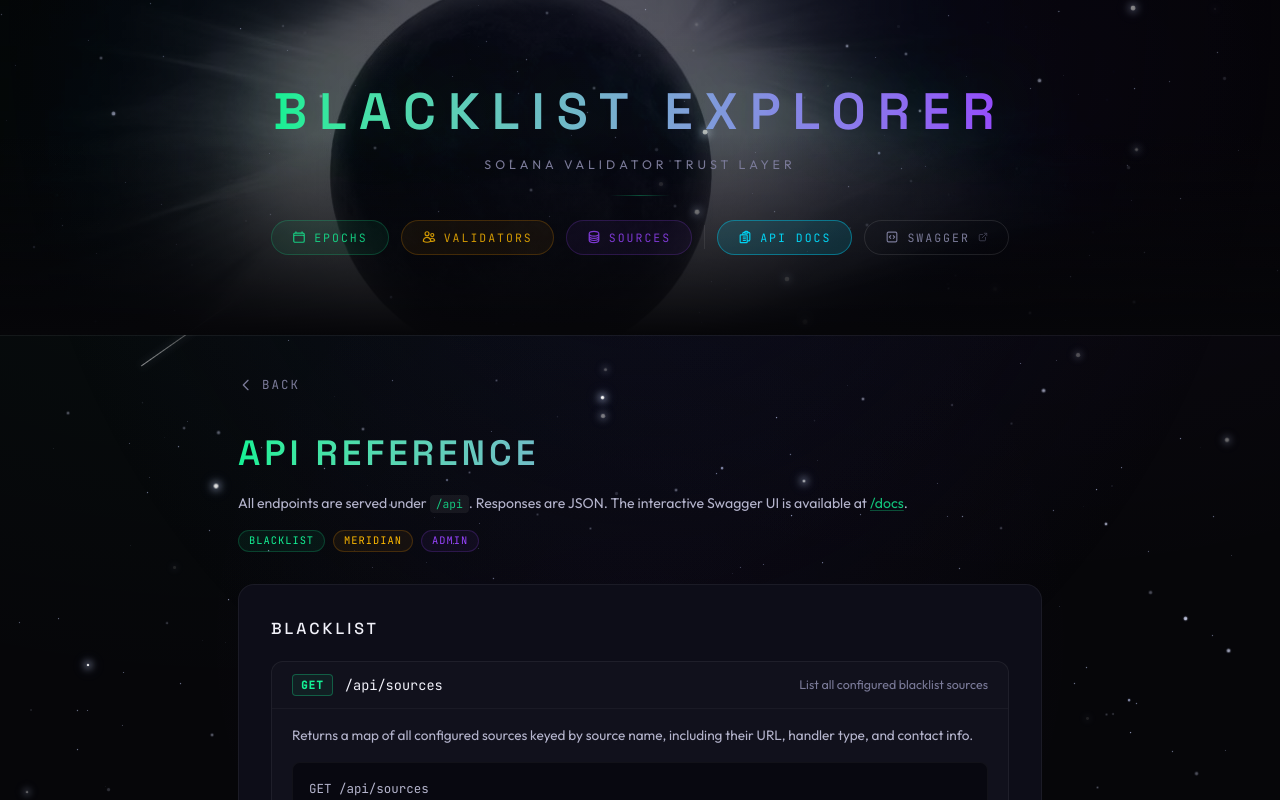
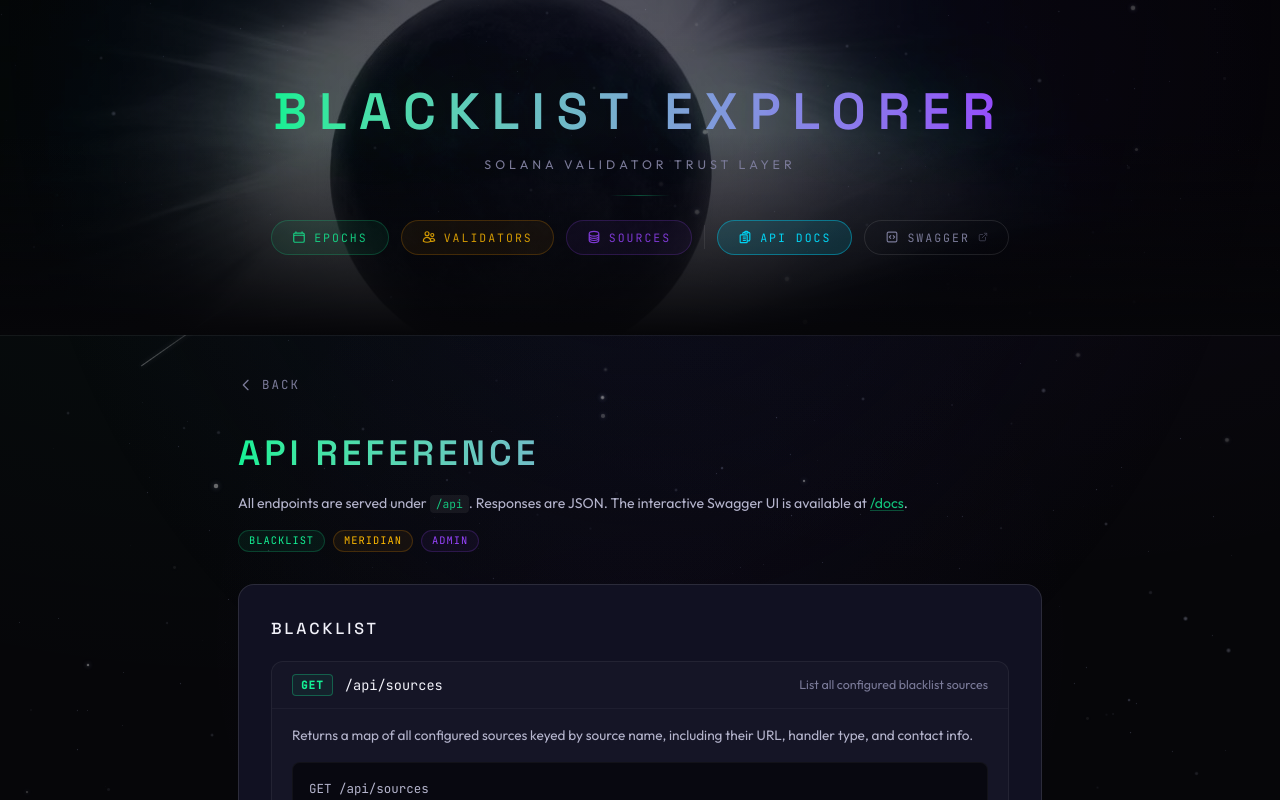
Before and after one commit to mrdnone/solana-blacklist, a React (Vite) app in the folder frontend/: page /blacklist/api-docs in a window 1280 px wide. Shown: the top 800 px of the page. Built offline with nearby package versions, Linux system fonts and the light colour scheme; no server answers.

Commit message:
feat(app): updated UI

```diff
--- a/frontend/src/components/Stars.tsx
+++ b/frontend/src/components/Stars.tsx
@@ -24,7 +24,7 @@
       x: Math.random() * 100,
       y: Math.random() * 100,
       size: Math.random() * 1.2 + 0.4,
-      opacity: Math.random() * 0.4 + 0.15,
+      opacity: Math.random() * 0.18 + 0.06,
       duration: Math.random() * 6 + 4,
       delay: Math.random() * 6,
       layer: 'distant' as const,
@@ -34,7 +34,7 @@
       x: Math.random() * 100,
       y: Math.random() * 100,
       size: Math.random() * 2 + 1,
-      opacity: Math.random() * 0.5 + 0.3,
+      opacity: Math.random() * 0.22 + 0.12,
       duration: Math.random() * 5 + 3,
       delay: Math.random() * 5,
       layer: 'mid' as const,
@@ -44,7 +44,7 @@
       x: Math.random() * 100,
       y: Math.random() * 100,
       size: Math.random() * 2.5 + 2,
-      opacity: Math.random() * 0.4 + 0.6,
+      opacity: Math.random() * 0.2 + 0.28,
       duration: Math.random() * 4 + 2,
       delay: Math.random() * 3,
       layer: 'bright' as const,
--- a/frontend/src/components/StatsBar.tsx
+++ b/frontend/src/components/StatsBar.tsx
@@ -15,7 +15,7 @@
   isLoading: boolean
 }) {
   return (
-    <div className="card-glow rounded-2xl border border-white/[0.06] bg-[#0d0d18]/40 px-5 py-5 flex-1 min-w-0 text-center transition-all duration-400 hover:border-accent-green/20 hover:shadow-[0_0_40px_rgba(20,241,149,0.06)] hover:bg-[#12122a]">
+    <div className="card-glow rounded-2xl border border-white/[0.11] bg-[#111122] px-5 py-5 flex-1 min-w-0 text-center transition-all duration-400 hover:border-accent-green/20 hover:shadow-[0_0_40px_rgba(20,241,149,0.06)] hover:bg-[#16163a]">
       <p className="text-[0.72rem] tracking-[3px] uppercase text-text-muted mb-2 font-mono">{label}</p>
       {isLoading ? (
         <div className="h-8 w-20 mx-auto rounded bg-white/[0.03] animate-pulse" />
--- a/frontend/src/components/ValidatorsList.tsx
+++ b/frontend/src/components/ValidatorsList.tsx
@@ -29,7 +29,7 @@
   return (
     <tr
       onClick={() => onValidatorClick(v.vote_identity)}
-      className="border-b border-white/[0.04] hover:bg-white/[0.03] transition-all duration-300 cursor-pointer"
+      className="border-b border-white/[0.07] hover:bg-white/[0.05] transition-all duration-300 cursor-pointer"
     >
       <td className="px-4 py-2.5 text-[0.82rem] text-text-primary truncate max-w-[160px]" title={v.name ?? undefined}>
         {v.name ?? <span className="text-text-muted">—</span>}
@@ -95,7 +95,7 @@
           value={searchQuery}
           onChange={(e) => setSearchQuery(e.target.value)}
           placeholder="Search by name, vote pubkey, or node pubkey…"
-          className="flex-1 min-w-[200px] max-w-md bg-card-bg border border-white/[0.06] rounded-lg px-4 py-2.5 text-[0.82rem] text-text-primary placeholder:text-text-muted/50 focus:outline-none focus:border-accent-green/30 transition-colors"
+          className="flex-1 min-w-[200px] max-w-md bg-[#0f0f22] border border-white/[0.14] rounded-lg px-4 py-2.5 text-[0.82rem] text-text-primary placeholder:text-text-muted/50 focus:outline-none focus:border-accent-green/30 transition-colors"
         />
         <StatusFilter value={status} onChange={setStatus} />
       </div>
@@ -110,10 +110,10 @@
       ) : (
         <>
           {/* Table */}
-          <div className="overflow-x-auto rounded-xl border border-white/[0.06] bg-card-bg/60 backdrop-blur-sm">
+          <div className="overflow-x-auto rounded-xl border border-white/[0.14] bg-[#0f0f22]">
             <table className="w-full text-left">
               <thead>
-                <tr className="border-b border-white/[0.08] sticky top-0 bg-card-bg/90 backdrop-blur-sm z-10">
+                <tr className="border-b border-white/[0.10] sticky top-0 bg-[#0f0f22] z-10">
                   <th className="px-4 py-3 text-[0.7rem] tracking-[2px] uppercase text-text-muted font-medium">Name</th>
                   <th className="px-4 py-3 text-[0.7rem] tracking-[2px] uppercase text-text-muted font-medium">Vote Pubkey</th>
                   <th className="px-4 py-3 text-[0.7rem] tracking-[2px] uppercase text-text-muted font-medium">Stake</th>
--- a/frontend/src/index.css
+++ b/frontend/src/index.css
@@ -4,15 +4,15 @@
   /* Solana-accented dark palette — vivid green/purple on near-black */
   --color-bg-primary: #060609;
   --color-bg-secondary: #0a0a12;
-  --color-bg-card: #0d0d18;
-  --color-bg-card-hover: #12122a;
+  --color-bg-card: #111122;
+  --color-bg-card-hover: #16163a;
 
   --color-text-primary: #f0f0f8;
   --color-text-secondary: #b4b4cc;
   --color-text-muted: #7a7a98;
 
-  --color-border-subtle: rgba(255, 255, 255, 0.06);
-  --color-border-glow: rgba(255, 255, 255, 0.12);
+  --color-border-subtle: rgba(255, 255, 255, 0.11);
+  --color-border-glow: rgba(255, 255, 255, 0.22);
 
   --color-accent-green: #14F195;
   --color-accent-purple: #9945FF;
@@ -100,34 +100,34 @@
 }
 
 .star--distant {
-  background: rgba(200, 210, 255, 0.7);
+  background: rgba(200, 210, 255, 0.35);
 }
 
 .star--mid {
-  background: rgba(220, 225, 255, 0.85);
-  box-shadow: 0 0 2px rgba(200, 210, 255, 0.3);
+  background: rgba(220, 225, 255, 0.45);
+  box-shadow: 0 0 2px rgba(200, 210, 255, 0.12);
 }
 
 .star--bright {
-  background: #fff;
-  box-shadow: 0 0 6px 2px rgba(200, 215, 255, 0.5), 0 0 14px 4px rgba(180, 200, 255, 0.15);
+  background: rgba(255, 255, 255, 0.75);
+  box-shadow: 0 0 4px 1px rgba(200, 215, 255, 0.2), 0 0 8px 2px rgba(180, 200, 255, 0.07);
 }
 
 @keyframes twinkle {
-  0%, 100% { opacity: 0.1; transform: scale(1); }
-  50% { opacity: 1; transform: scale(1.2); }
+  0%, 100% { opacity: 0.08; transform: scale(1); }
+  50% { opacity: 0.6; transform: scale(1.15); }
 }
 
 .shooting-star {
   position: absolute;
   width: 120px;
   height: 1px;
-  background: linear-gradient(270deg, rgba(255, 255, 255, 0.9), transparent);
+  background: linear-gradient(270deg, rgba(255, 255, 255, 0.5), transparent);
   border-radius: 1px;
   opacity: 0;
   transform: rotate(145deg);
   animation: shoot 1s ease-out forwards;
-  box-shadow: 0 0 6px rgba(200, 215, 255, 0.4);
+  box-shadow: 0 0 4px rgba(200, 215, 255, 0.2);
 }
 
 @keyframes shoot {
@@ -163,8 +163,25 @@
 }
 
 /* ============================================
-   HERO ECLIPSE BACKGROUND
+   INPUT & CARD VISIBILITY
    ============================================ */
+
+/* Inputs and textareas: solid enough to distinguish from background */
+input, textarea, select {
+  background-color: rgba(10, 10, 25, 0.85);
+  border-color: rgba(255, 255, 255, 0.14);
+}
+
+input:focus, textarea:focus, select:focus {
+  border-color: rgba(20, 241, 149, 0.35);
+  background-color: rgba(12, 12, 28, 0.95);
+}
+
+/* Cards: stronger border + more opaque base so they read over the starfield */
+.card-glow {
+  border-color: rgba(255, 255, 255, 0.11);
+  background-color: #111122;
+}
 .hero-eclipse {
   position: relative;
   overflow: hidden;
```
